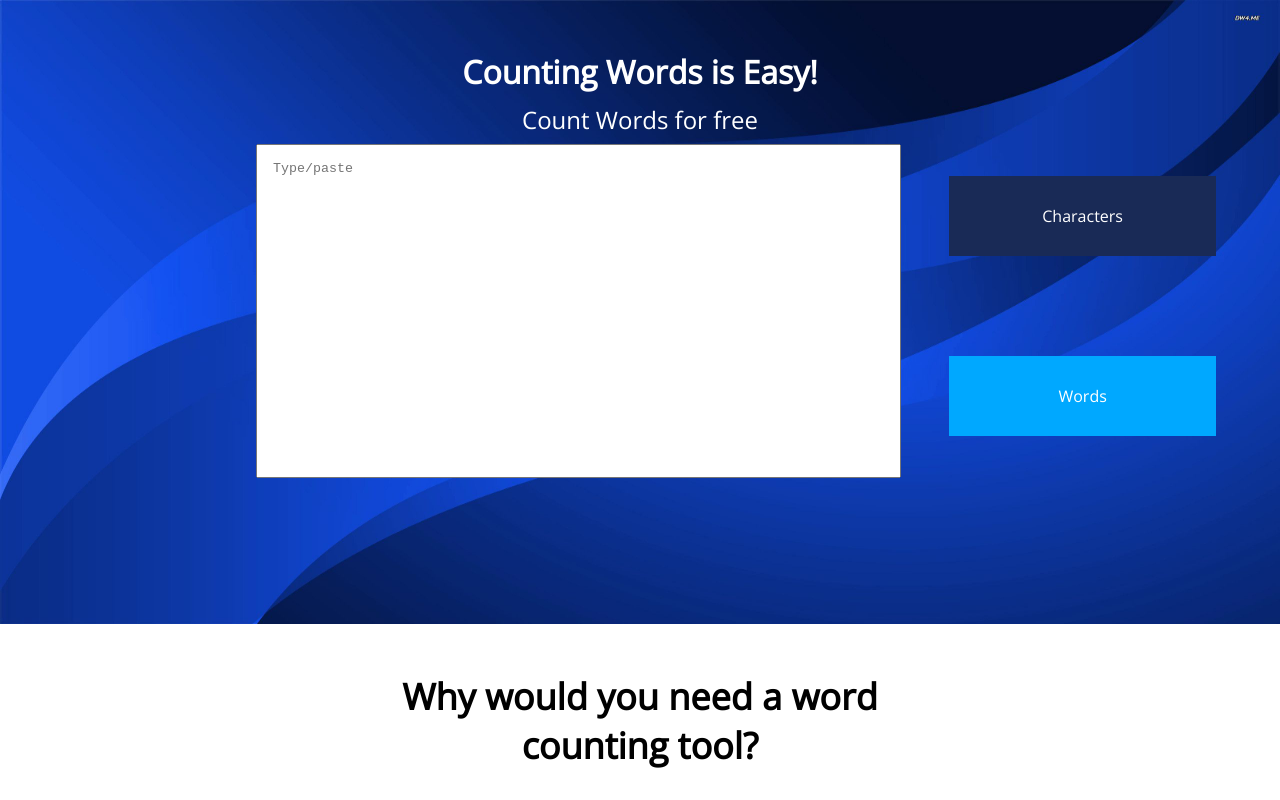
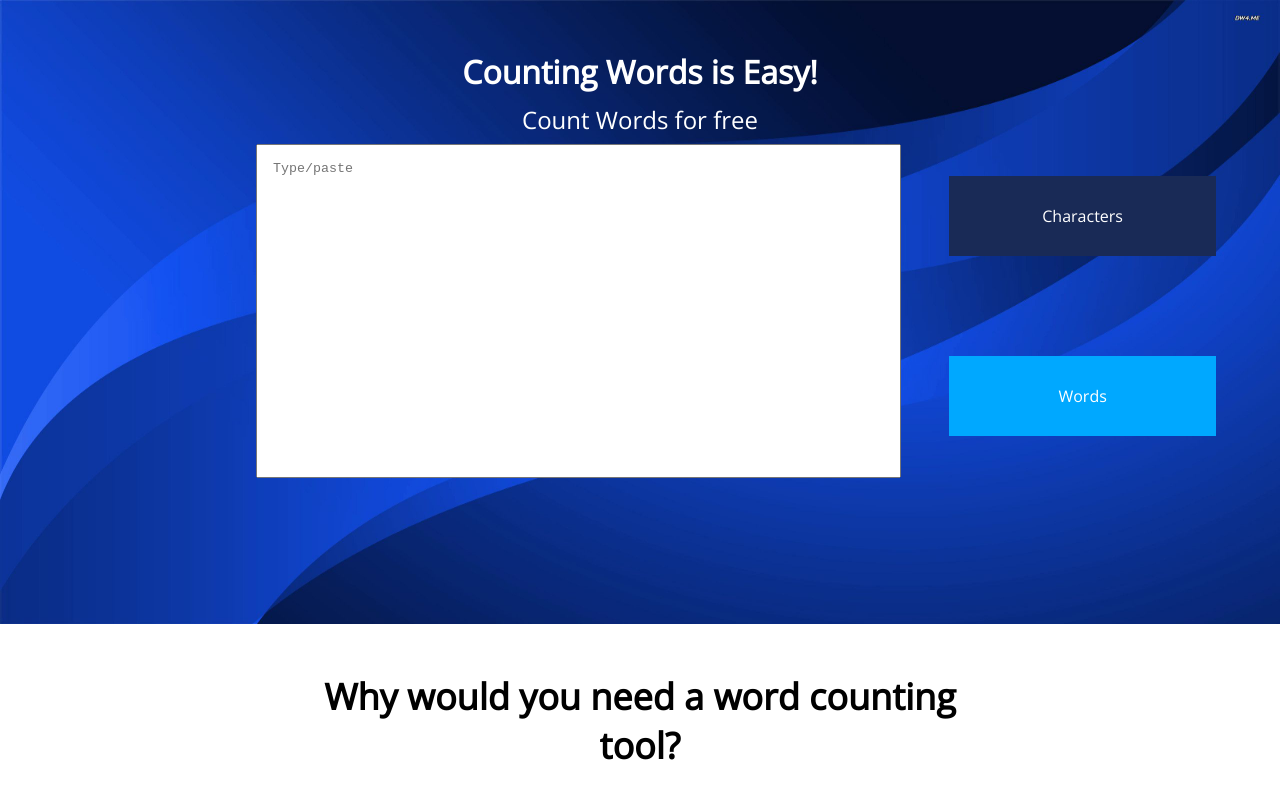
Before and after one commit to Techyy87saleh/Word22, a plain HTML site: page index.html in a window 1280 px wide. Shown: the top 800 px of the page. Drawn offline with nearby package versions, Linux system fonts and the light colour scheme.

Commit message:
Update index.html

```diff
--- a/index.html
+++ b/index.html
@@ -133,7 +133,7 @@
           width:100%;
       }
         .text h2{
-            width:580px;
+            width:680px;
         }
 
       .text1{
```
